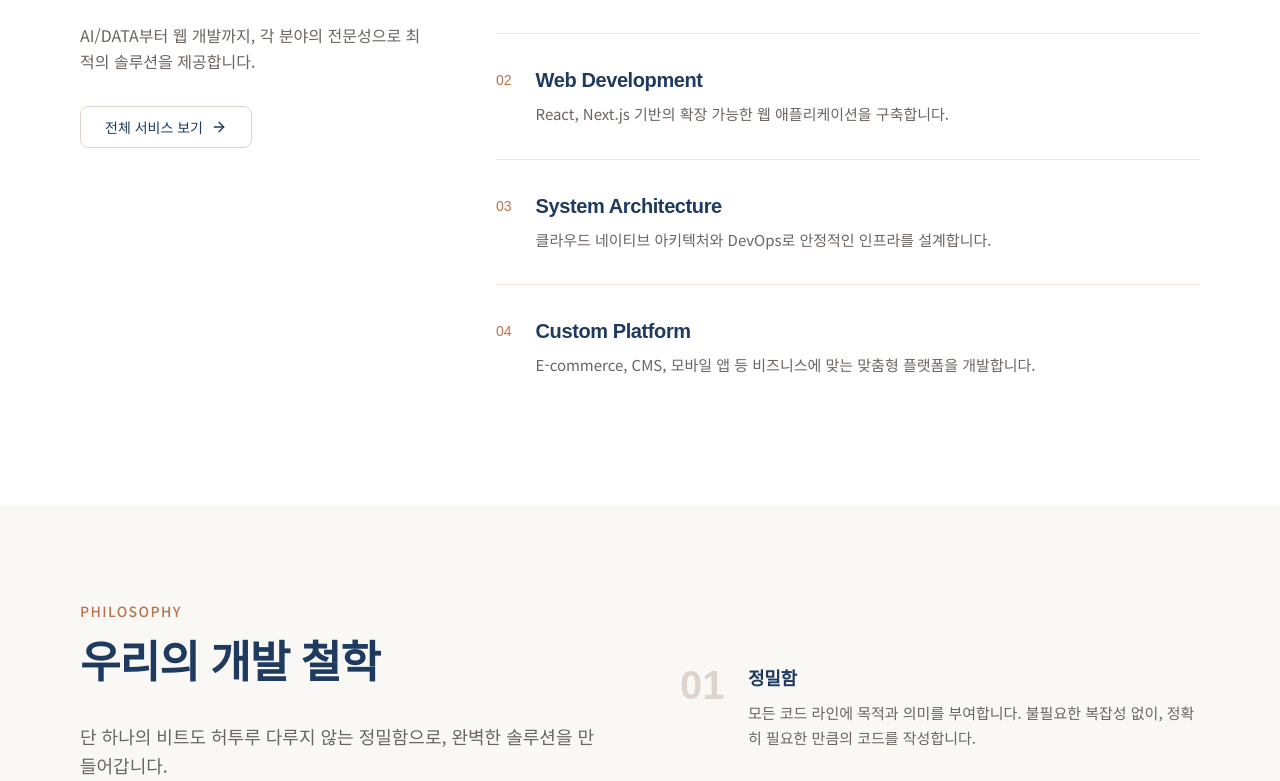
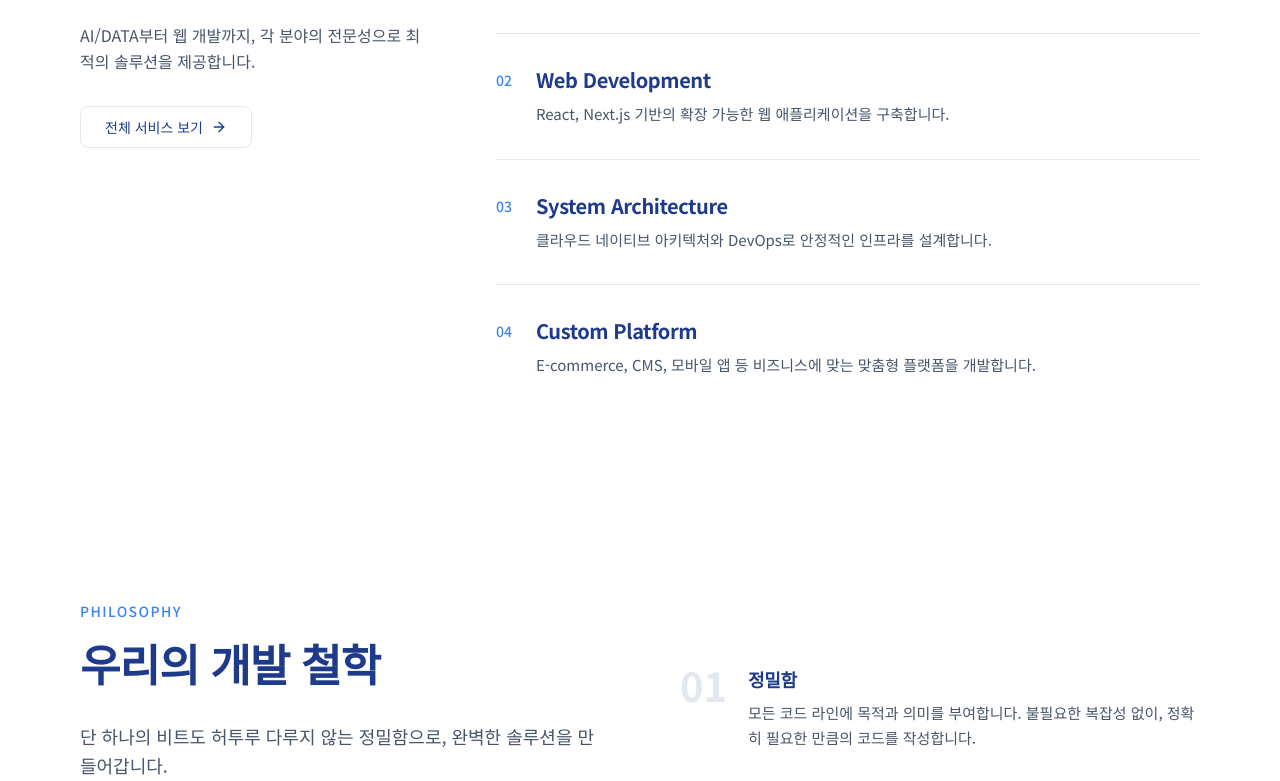
Before and after one commit to developers-dev/hanbit-corp, a Next.js app: page / in a window 1280 px wide. Shown: the part 1059-1840 px from the top of the page. Built offline with nearby package versions, Linux system fonts and the light colour scheme.

Commit message:
Reapply "style: 쿨 프로페셔널 테마로 전환"
This reverts commit 6af8efd0129a55870daf361524f2bae2db23cec3.

```diff
--- a/src/app/globals.css
+++ b/src/app/globals.css
@@ -4,39 +4,38 @@
 @custom-variant dark (&:is(.dark *));
 
 @theme inline {
-  /* Brand Colors */
-  --color-navy: #1e3a5f;
-  --color-navy-light: #2a4f7a;
-  --color-navy-dark: #142a47;
+  /* Brand — cool blue spectrum */
+  --color-navy: #1e3a8a;
+  --color-navy-light: #2563eb;
+  --color-navy-dark: #172554;
 
-  --color-copper: #b8734a;
-  --color-copper-light: #d4956e;
-  --color-copper-bg: #fdf5ef;
+  --color-copper: #3b82f6;
+  --color-copper-light: #60a5fa;
+  --color-copper-bg: #eff6ff;
 
-  /* Warm Neutrals */
-  --color-warm-50: #faf8f5;
-  --color-warm-100: #f2ede8;
-  --color-warm-200: #e8e0d8;
-  --color-warm-300: #ddd5cb;
-  --color-warm-400: #c8beb2;
-  --color-warm-500: #9a928a;
-  --color-warm-600: #6b6460;
-  --color-warm-700: #4a4440;
-  --color-warm-800: #2d2926;
-  --color-warm-900: #1a1714;
+  /* Cool Neutrals (slate-tinted) */
+  --color-warm-50: #ffffff;
+  --color-warm-100: #f8fafc;
+  --color-warm-200: #f1f5f9;
+  --color-warm-300: #e2e8f0;
+  --color-warm-400: #94a3b8;
+  --color-warm-500: #64748b;
+  --color-warm-600: #475569;
+  --color-warm-700: #334155;
+  --color-warm-800: #1e293b;
+  --color-warm-900: #0f172a;
 
-  /* Border */
-  --color-warm-border: #ebe5dd;
+  --color-warm-border: #e2e8f0;
 
-  /* Fonts */
+  /* Fonts — all sans-serif for clean corporate look */
   --font-sans: var(--font-sans-kr), -apple-system, BlinkMacSystemFont, "Segoe UI", sans-serif;
-  --font-serif: var(--font-serif-kr), Georgia, "Times New Roman", serif;
+  --font-serif: var(--font-sans-kr), -apple-system, BlinkMacSystemFont, "Segoe UI", sans-serif;
 }
 
 @layer base {
   ::selection {
-    background-color: var(--color-navy);
-    color: var(--color-warm-50);
+    background-color: var(--color-navy-light);
+    color: #ffffff;
   }
 
   body {
@@ -46,7 +45,7 @@
   }
 
   h1, h2, h3 {
-    font-family: var(--font-serif);
+    font-family: var(--font-sans);
     color: var(--color-navy);
     letter-spacing: -0.02em;
     line-height: 1.2;
--- a/src/app/layout.tsx
+++ b/src/app/layout.tsx
@@ -1,17 +1,11 @@
 import type { Metadata } from "next"
-import { Noto_Sans_KR, Noto_Serif_KR } from "next/font/google"
+import { Noto_Sans_KR } from "next/font/google"
 import "./globals.css"
 
 const sansKR = Noto_Sans_KR({
   subsets: ["latin"],
   variable: "--font-sans-kr",
   weight: ["300", "400", "500", "700"],
-})
-
-const serifKR = Noto_Serif_KR({
-  subsets: ["latin"],
-  variable: "--font-serif-kr",
-  weight: ["400", "600", "700", "900"],
 })
 
 export const metadata: Metadata = {
@@ -25,7 +19,7 @@ export default function RootLayout({
   children: React.ReactNode
 }>) {
   return (
-    <html lang="ko" className={`${sansKR.variable} ${serifKR.variable} antialiased`}>
+    <html lang="ko" className={`${sansKR.variable} antialiased`}>
       <body className="min-h-screen bg-warm-50 text-warm-800 font-sans">
         {children}
       </body>
```
